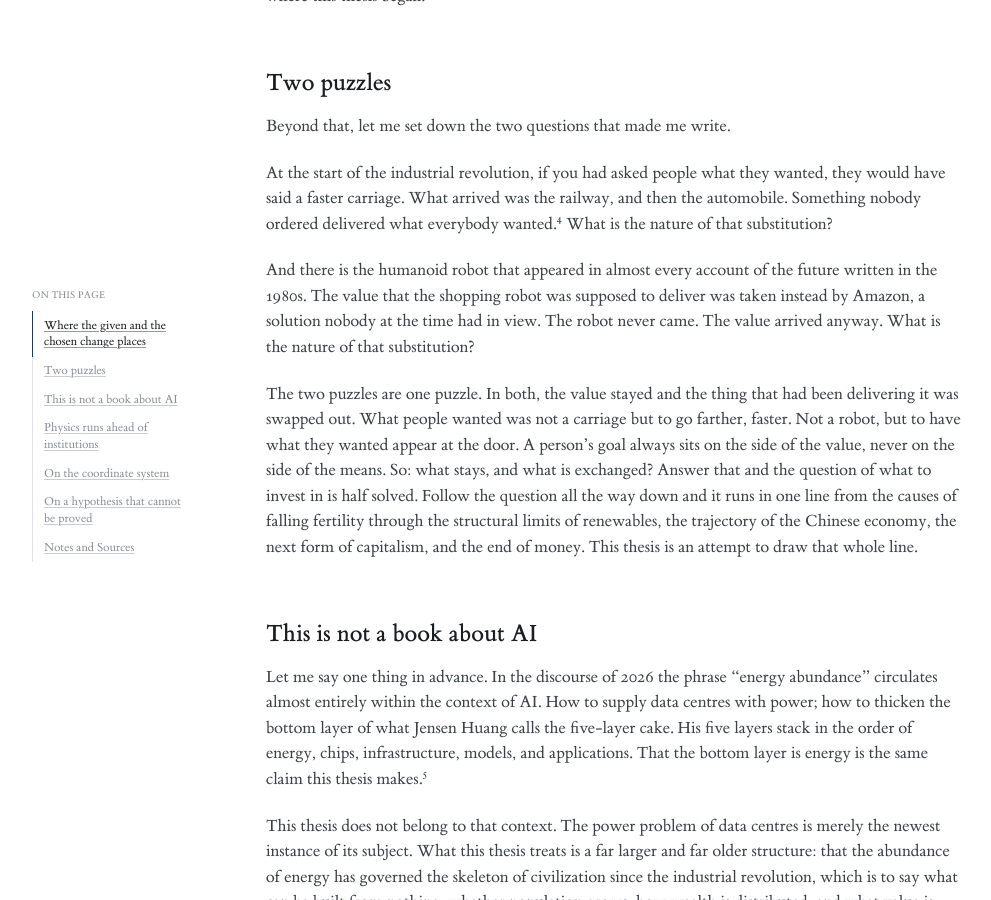
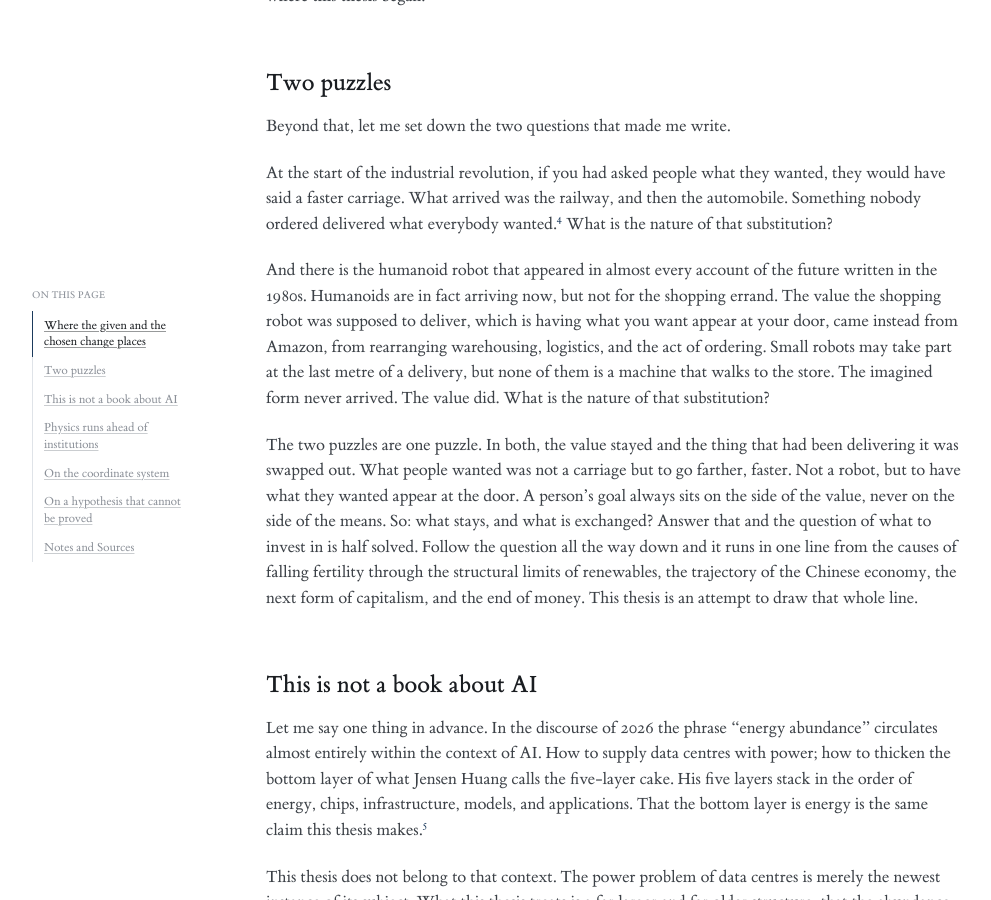
Before and after one commit to arata-hoshino/arata-hoshino.github.io, a Jekyll site: the page built from _essays/prologue.md, in a window 1280 px wide and 900 px high, scrolled down 1275 px. Shown: the whole window, without its empty margins (24-1015 px from the left). Built offline with Jekyll 4.4.1, drawn with Linux system fonts in a browser that asks for light colours.

Commit message:
Correct the second puzzle: the humanoids did arrive
The robot did come, only not for the shopping errand. The paragraph now
says what was actually substituted — the imagined form, not the value —
and grants the small robots their last metre.

Co-Authored-By: Claude Opus 5 (1M context) <noreply@anthropic.com>

```diff
--- a/_essays/prologue.md
+++ b/_essays/prologue.md
@@ -45,9 +45,12 @@ have said a faster carriage. What arrived was the railway, and then the automobi
 nobody ordered delivered what everybody wanted.<sup class="noteref"><a href="#note-4">4</a></sup> What is the nature of that substitution?
 
 And there is the humanoid robot that appeared in almost every account of the future written in
-the 1980s. The value that the shopping robot was supposed to deliver was taken instead by
-Amazon, a solution nobody at the time had in view. The robot never came. The value arrived
-anyway. What is the nature of that substitution?
+the 1980s. Humanoids are in fact arriving now, but not for the shopping errand. The value the
+shopping robot was supposed to deliver, which is having what you want appear at your door, came
+instead from Amazon, from rearranging warehousing, logistics, and the act of ordering. Small
+robots may take part at the last metre of a delivery, but none of them is a machine that walks
+to the store. The imagined form never arrived. The value did. What is the nature of that
+substitution?
 
 The two puzzles are one puzzle. In both, the value stayed and the thing that had been delivering
 it was swapped out. What people wanted was not a carriage but to go farther, faster. Not a
```
